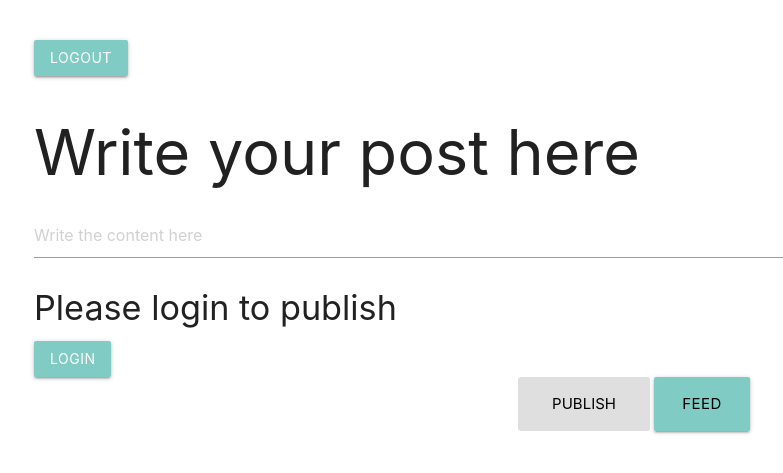
After one commit to nikhilkumar13199/ITW2, a Django app: page /museo/createpost/ in a window 1280 px wide. The commit adds this page. Shown: the top 473 px of the page, without its empty margins (6-789 px from the left). Run offline with Django 3.2, Linux system fonts and the light colour scheme.

Commit message:
Add files via upload

```diff
--- a/wtf1/museo/models.py
+++ b/wtf1/museo/models.py
@@ -4,3 +4,8 @@ from __future__ import unicode_literals
 from django.db import models
 
 # Create your models here.
+from django.contrib.auth.models import User
+class Entries(models.Model):
+    @property
+    def user(self):
+        return User.objects.get(pk=self.user_id)
--- a/wtf1/museo/urls.py
+++ b/wtf1/museo/urls.py
@@ -11,4 +11,6 @@ urlpatterns = [
     path('login/',auth_views.login, {'template_name':'login.html'},name='login'),
     path('logout/',auth_views.logout,{'template_name':'logged_out.html'},name='logout'),
     path('feed/',views.feed,name='feed'),
+    path('createpost/',views.createpost,name='createpost'),
+    path('topusers/',views.topusers,name='topusers'),
 ]
--- a/wtf1/museo/views.py
+++ b/wtf1/museo/views.py
@@ -6,6 +6,7 @@ from django.http import HttpResponse
 from django.db import connection
 from django.contrib.auth.forms import UserCreationForm
 from django.contrib.auth import authenticate, login
+from django.contrib import messages
 # Create your views here.
 
 def index(request):
@@ -40,22 +41,66 @@ def feed(request):
 	if request.user.is_authenticated:
 		username=request.user.username
 		userid=request.user.id
-	print(username)
-	print(userid)
+	#print(username)
+	#print(userid)
 	pidx=0
 	pids=request.POST.get('upvote')
+	puds=request.POST.get('downvote')
+
 	if pids!=None:
 		pidx=int(pids)
-	print(pidx)
+	#print(pidx)
+
+
 	if pidx!=0:
-		cursor.execute('''insert into user_upvote set user_id=%s,post_upvoted=%s''',[userid,pidx])
+		cursor.execute('''select * from user_upvote where user_id=%s and post_upvoted=%s;''',[userid,pidx])
+		row2=cursor.fetchall()
+		if len(row2)>0:
+			messages.warning(request,"This post is already upvoted by you")
+			print(1)
 
+		else:
+			cursor.execute('''insert into user_upvote set user_id=%s,post_upvoted=%s;''',[userid,pidx])
+	if puds!=None:
+		cursor.execute('''select * from user_downvote where user_id=%s and post_downvoted=%s;''',[userid,puds])
+		row2=cursor.fetchall()
+		if len(row2)>0:
+			messages.warning(request,"This post is already downvoted by you")
+			print(2)
+		else:
+			cursor.execute('''insert into user_downvote set user_id=%s,post_downvoted=%s''',[userid,puds])
 
 	cursor.execute('''select * from post_list''')
 	row=cursor.fetchall()
 	args['row']=row
-	cursor.execute('''select post_upvoted from user_upvote where user_id=%s''',[userid])
+	cursor.execute('''select post_upvoted from user_upvote where user_id=%s;''',[userid])
 	upvoted_posts=cursor.fetchall()
 	args['upvoted_posts']=upvoted_posts
-	print(upvoted_posts)
+	#print(upvoted_posts)
 	return render(request,'museo/feed.html',args)
+
+def createpost(request):
+	cursor=connection.cursor()
+	args={}
+	content=str(request.POST.get('content'))
+	print(content)
+	if content!="None":
+		print(1)
+		cursor.execute('''insert into post_list(uid,upvotes,downvotes,content) values(%s,0,0,%s);''',[request.user.id,content])
+	#cursor.execute('''delete from post_list where content=%s;''',["None"])
+	else:
+		print(2)
+
+	return render(request,'museo/createpost.html',args)
+
+def topusers(request):
+	cursor=connection.cursor()
+	args={}
+	cursor.execute('''select uid,sum(upvotes),sum(downvotes) from post_list group by uid order by sum(upvotes)-sum(downvotes) desc''')
+	row=cursor.fetchall()
+	print('ROW:',row)
+	args['row']=row
+	return render(request,'museo/topusers.html',args)
+
+def profile(request):
+	pass
--- /dev/null
+++ b/wtf1/templates/museo/createpost.html
@@ -0,0 +1,50 @@
+<!DOCTYPE html>
+  <html>
+    <head>
+      <!--Import Google Icon Font-->
+      <link href="https://fonts.googleapis.com/icon?family=Material+Icons" rel="stylesheet">
+      <!--Import materialize.css-->
+      <link rel="stylesheet" href="https://cdnjs.cloudflare.com/ajax/libs/materialize/1.0.0-rc.2/css/materialize.min.css">
+
+      <!--Let browser know website is optimized for mobile-->
+      <meta name="viewport" content="width=device-width, initial-scale=1.0"/>
+      <style type="text/css">
+      	body{
+      		margin: 20px;
+      		padding: 20px;
+
+      	}
+
+      	#text_in_feed_button{
+      		color: black;
+      	}
+
+
+      </style>
+
+      <title>Create a Post</title>
+    </head>
+
+    <body>
+    	<a href="/museo/logout" class="waves-effect btn teal lighten-3 " id="logout_button">Logout</a>
+    	<br>
+      <form method="POST" action="{% url 'museo:createpost' %}">
+      	{% csrf_token %}
+		<h1 class="header">Write your post here</h1>
+		<input type="text" name="content" placeholder="Write the content here">
+		{% if user.is_authenticated %}
+		<h4>Hello {{ user.username }}</h4>
+		<center><input type="submit" name="Publish" value="Publish" class="waves-effect btn-large teal lighten-3">
+		<a href="/museo/feed" class="waves-effect btn-large teal lighten-3"><div id="text_in_feed_button">Feed</div></a></center>
+		{% else %}
+		<h4>Please login to publish</h4>
+		<a href="/museo/login" class="waves-effect btn teal lighten-3">Login</a>
+		<center><input type="submit" name="Publish" value="Publish" class="waves-effect btn-large teal lighten-3 disabled">
+		<a href="/museo/feed" class="waves-effect btn-large teal lighten-3"><div id="text_in_feed_button">Feed</div></a></center>
+		{% endif %}
+
+	</form>
+      <!--JavaScript at end of body for optimized loading-->
+      <script src="https://cdnjs.cloudflare.com/ajax/libs/materialize/1.0.0-rc.2/js/materialize.min.js"></script>
+    </body>
+  </html>
--- a/wtf1/templates/museo/index.html
+++ b/wtf1/templates/museo/index.html
@@ -15,13 +15,16 @@
 <body>
 	<h1>Movies list</h1>
 
+
 	<h2>
 		{% if user.is_authenticated %}
       		Hi {{ user.username }}!
      		<a href="{% url 'museo:logout' %}">logout</a>
+     		<a href="/museo/feed">Feed</a>
     	{% else %}
       		<a href="{% url 'museo:login' %}">login</a>
       		<a href="{% url 'museo:register' %}">Sign Up</a>
+      		<a href="/museo/feed">Feed</a>
     	{% endif %}
 	</h2>
 	<form action="{% url 'museo:index' %}" method="post">
```
Also changed, not shown: wtf1/templates/logged_out.html (+7 -0 lines), wtf1/templates/museo/feed.html (+44 -3 lines), wtf1/templates/museo/topusers.html (added, +36 -0 lines).
